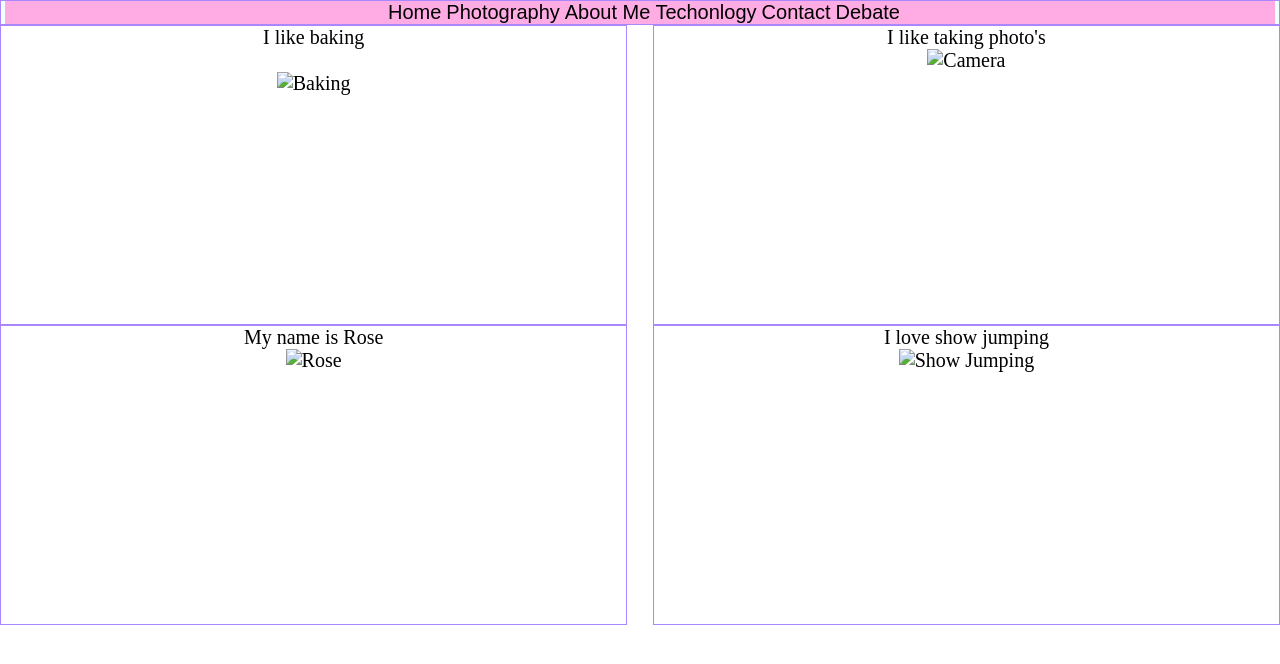
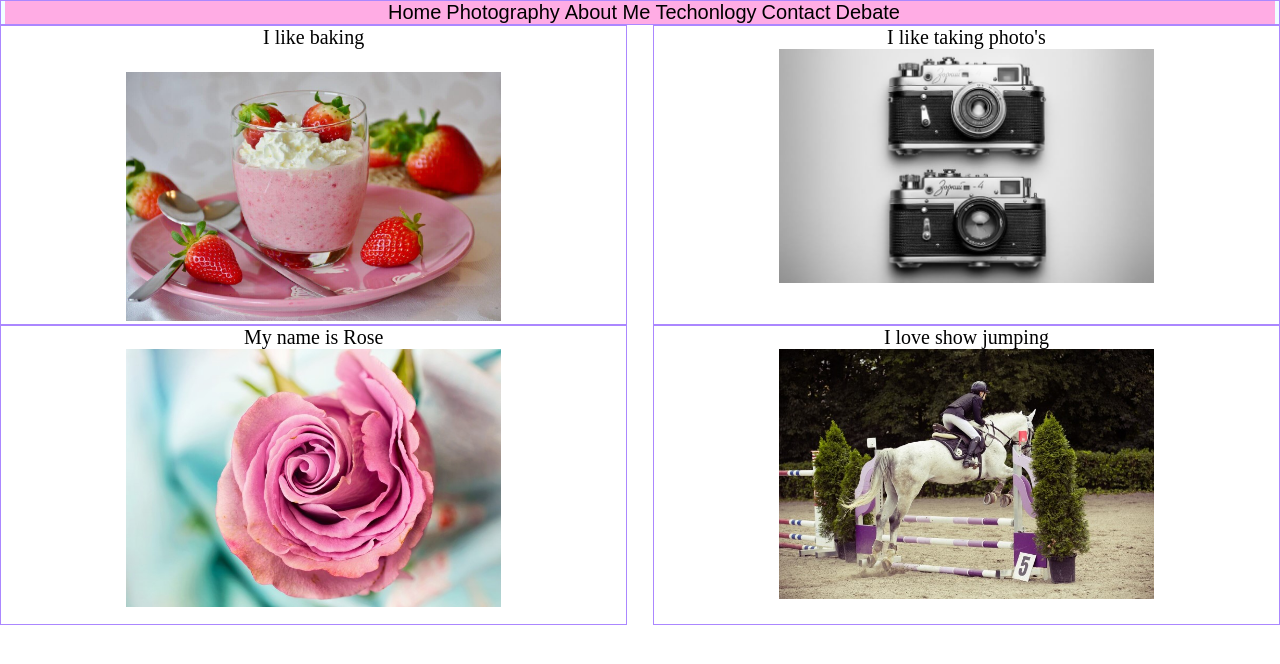
Before and after one commit to Rose123qwertyuiop/testingyear102, a plain HTML site: page aboutme.html in a window 1280 px wide. Drawn offline with Linux system fonts and the light colour scheme; the site is published under a folder, as on GitHub Pages, so addresses that start at the root find nothing; a web font is replaced by a local one.

Commit message:
Update aboutme.html

```diff
--- a/aboutme.html
+++ b/aboutme.html
@@ -43,22 +43,22 @@
         <div class="left">
             <p>I like baking</p>
             <br>
-            <img src="/baking2%20tiny=.jpg" alt="Baking" width="60%" />
+            <img src="baking2%20tiny=.jpg" alt="Baking" width="60%" />
         </div>
 
 
         <div class=right>
             <p>I like taking photo's</p>
-            <img src="/camera%20tiny=.jpg" alt="Camera" width="60%" />
+            <img src="camera%20tiny=.jpg" alt="Camera" width="60%" />
         </div>
         <div class=left2>
             <p>My name is Rose</p>
-            <img src="/rosepic%20=.jpg" alt="Rose" width="60%" />
+            <img src="rosepic%20=.jpg" alt="Rose" width="60%" />
         </div>
 
         <div class=right2>
             <p>I love show jumping</p>
-            <img src="/show-jumping-594156_1280%20=.jpg" alt="Show Jumping" width="60%" />
+            <img src="show-jumping-594156_1280%20=.jpg" alt="Show Jumping" width="60%" />
         </div>
 
 
```
